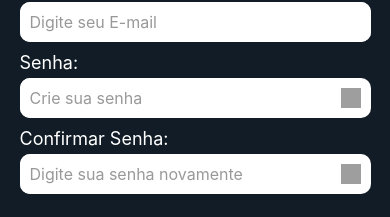
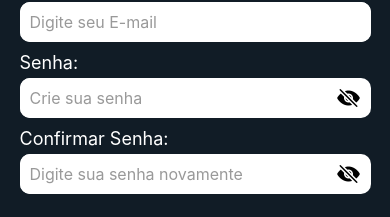
Before and after one commit to LoopMon/scrimlab-frontend, a React Native app: screen /signup in a window 390 px wide. Shown: the part 307-524 px from the top of the page. Built offline with nearby package versions, Linux system fonts and the light colour scheme; grey boxes are pictures that could not be loaded.

Commit message:
Trocando as imagens para icones

```diff
--- a/src/components/TextInputField/index.tsx
+++ b/src/components/TextInputField/index.tsx
@@ -1,10 +1,8 @@
 import { useState } from "react"
-import { Image, Text, TextInput, TouchableOpacity, View } from "react-native"
+import { Text, TextInput, TouchableOpacity, View } from "react-native"
+import Ionicons from "@expo/vector-icons/Ionicons"
 
 import styles from "./styles"
-
-const Eye = require("~/assets/images/eye.png")
-const EyeClosed = require("~/assets/images/eye-closed.png")
 
 interface Fields {
   label: string
@@ -40,10 +38,21 @@ function TextInputField({
         />
         {secureEntry ? (
           <TouchableOpacity onPress={() => setEsconderSenha(!esconderSenha)}>
-            <Image
-              style={{ width: 20, height: 20, marginRight: 10 }}
-              source={esconderSenha ? EyeClosed : Eye}
-            />
+            {esconderSenha ? (
+              <Ionicons
+                name="eye-off"
+                size={24}
+                color="black"
+                style={{ marginRight: 10 }}
+              />
+            ) : (
+              <Ionicons
+                name="eye"
+                size={24}
+                color="black"
+                style={{ marginRight: 10 }}
+              />
+            )}
           </TouchableOpacity>
         ) : (
           <></>
```
